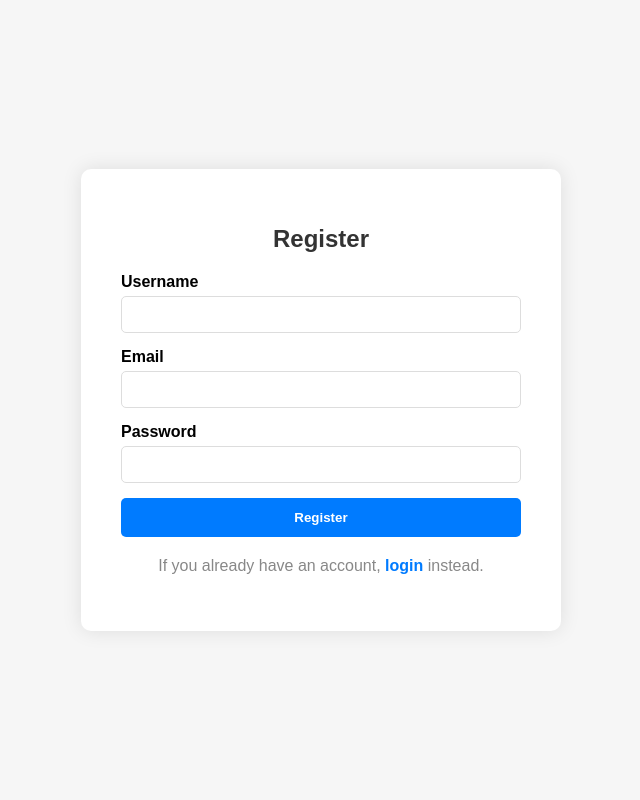
After one commit to Sufi-123/Speed-detection-and-number-plate-recognition, a Django app: template templates/register.html in a window 1280 px wide. The commit adds this page. Shown: the whole page, without its empty margins (319-959 px from the left). Run offline with Django 3.2, Linux system fonts and the light colour scheme; the template is opened without the code that fills it, so the values that code supplies are empty.

Commit message:
login register

```diff
--- a/Final_project/settings.py
+++ b/Final_project/settings.py
@@ -39,7 +39,13 @@ INSTALLED_APPS = [
     'django.contrib.messages',
     'django.contrib.staticfiles',
     'user_app',
+    # 'crispy_forms',
+    # 'crispy_bootstrap5',
+
 ]
+# CRISPY_ALLOWED_TEMPLATE_PACKS = "bootstrap5"
+# CRISPY_TEMPLATE_PACK = "bootstrap5"
+
 
 MIDDLEWARE = [
     'django.middleware.security.SecurityMiddleware',
--- /dev/null
+++ b/templates/register.html
@@ -0,0 +1,119 @@
+
+
+  <style>
+	body {
+	  margin: 0;
+	  padding: 0;
+	  background-color: #f6f6f6;
+	  font-family: Arial, sans-serif;
+	}
+
+	.container {
+	  display: flex;
+	  justify-content: center;
+	  align-items: center;
+	  height: 100vh;
+	}
+
+	.form-container {
+	  width: 400px;
+	  padding: 40px;
+	  background-color: #ffffff;
+	  border-radius: 10px;
+	  box-shadow: 0 0 20px rgba(0, 0, 0, 0.1);
+	}
+
+	.form-container h1 {
+	  text-align: center;
+	  font-size: 24px;
+	  color: #333333;
+	  margin-bottom: 20px;
+	}
+
+	.form-container form {
+	  display: flex;
+	  flex-direction: column;
+	}
+
+	.form-container label {
+	  font-weight: bold;
+	  margin-bottom: 5px;
+	}
+
+	.form-container input[type="text"],
+	.form-container input[type="password"] {
+	  padding: 10px;
+	  margin-bottom: 15px;
+	  border: 1px solid #dddddd;
+	  border-radius: 5px;
+	  outline: none;
+	}
+
+	.form-container button {
+	  padding: 12px 20px;
+	  background-color: #007bff;
+	  color: #ffffff;
+	  border: none;
+	  border-radius: 5px;
+	  font-weight: bold;
+	  cursor: pointer;
+	  transition: background-color 0.3s;
+	}
+
+	.form-container button:hover {
+	  background-color: #0056b3;
+	}
+
+	.form-container p.text-center {
+	  text-align: center;
+	  margin-top: 20px;
+	  color: #888888;
+	}
+
+	.form-container p.text-center a {
+	  color: #007bff;
+	  text-decoration: none;
+	  font-weight: bold;
+	}
+
+	.form-container p.text-center a:hover {
+	  text-decoration: underline;
+	}
+  </style>
+
+  <body>
+	<!--Register-->
+	<div class="container">
+	  <div class="form-container">
+		<h1>Register</h1>
+		<form method="POST">
+		  {% csrf_token %}
+		  <label for="username">Username</label>
+		  <input type="text" id="username" name="username" required>
+
+		  <label for="email">Email</label>
+		  <input type="text" id="email" name="email" required>
+
+		  <label for="password">Password</label>
+		  <input type="password" id="password" name="password" required>
+
+		  <button type="submit">Register</button>
+		</form>
+		<p class="text-center">If you already have an account, <a href="/login">login</a> instead.</p>
+	  </div>
+	</div>
+  </body>
+
+
+<!-- <body>
+
+<div class="container py-5">
+	<h1>Register</h1>
+	<form method="POST">
+		{% csrf_token %}
+		    {{register_form}}
+		    <button class="btn btn-primary" type="submit">Register</button>
+	</form>
+	<p class="text-center">If you already have an account, <a href="/login">login</a> instead.</p>
+</div>
+</body> -->
--- a/user_app/admin.py
+++ b/user_app/admin.py
@@ -1,6 +1,7 @@
 from django.contrib import admin
-from user_app.models import viewrecord,Person
+from user_app.models import viewrecord,Person,vehicle
 
 # Register your models here.
 admin.site.register(viewrecord)
 admin.site.register(Person)
+admin.site.register(vehicle)
--- a/user_app/urls.py
+++ b/user_app/urls.py
@@ -3,6 +3,8 @@ from django.urls import path
 
 urlpatterns = [
    path("",views.home,name="home"),
-   path("viewrecords/",views.viewrecords,name="viewrecords")
+   path("viewrecords/",views.viewrecords,name="viewrecords"),
+   path("register/", views.register_request, name="register"),
+   path("login/", views.login_request, name="login"),
 
 ]
```
Also changed, not shown: speed_estimation/object_tracking.py (+10 -3 lines), templates/login.html (added, +90 -0 lines), templates/viewrecords.html (+16 -0 lines), user_app/forms.py (added, +20 -0 lines), user_app/models.py (+10 -2 lines), user_app/views.py (+47 -1 lines), db.sqlite3, templates/download.jpg (added), 1 other file.
